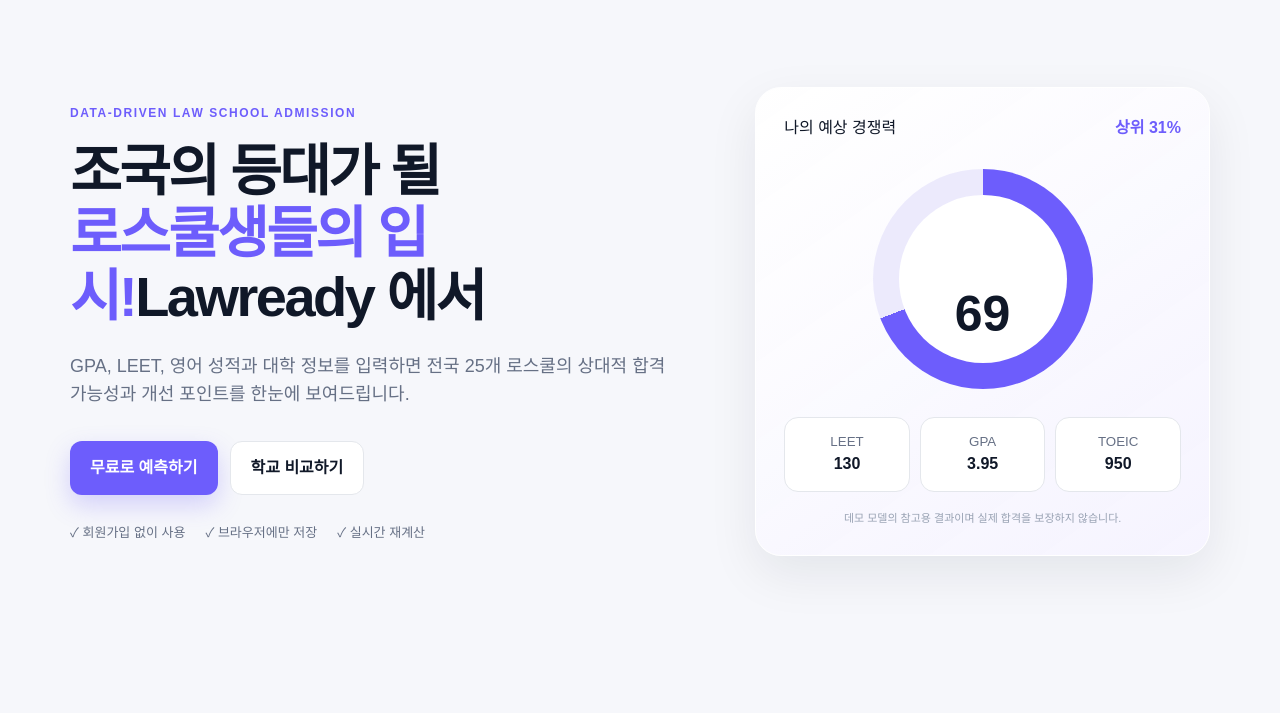
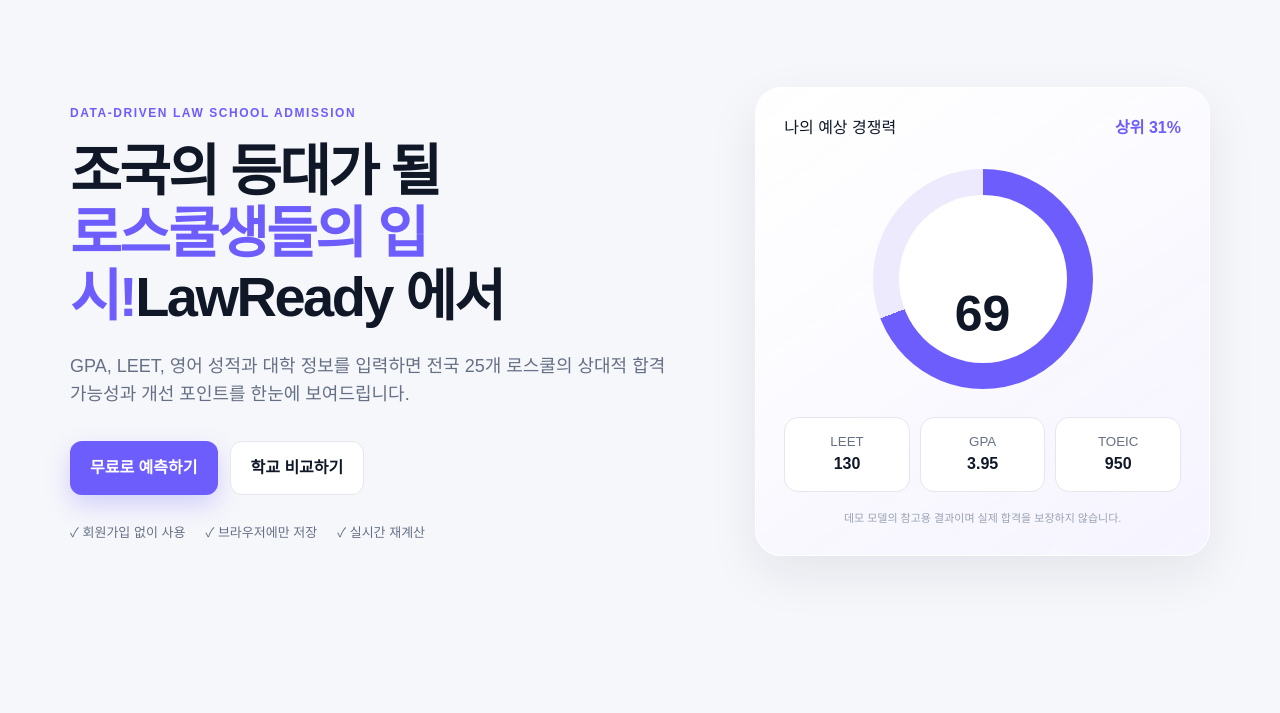
Before and after one commit to leejuwon0719-spec/readyforlawschool, a plain HTML site: page index.html in a window 1280 px wide. Shown: the part 75-788 px from the top of the page. Drawn offline with Linux system fonts and the light colour scheme; a web font is replaced by a local one.

Commit message:
Update index.html

```diff
--- a/index.html
+++ b/index.html
@@ -25,7 +25,7 @@
   <section class="hero">
     <div class="hero-copy">
       <span class="eyebrow">DATA-DRIVEN LAW SCHOOL ADMISSION</span>
-      <h1>조국의 등대가 될<br><em>로스쿨생들의 입시!</em>Lawready 에서</h1>
+      <h1>조국의 등대가 될<br><em>로스쿨생들의 입시!</em>LawReady 에서</h1>
       <p>GPA, LEET, 영어 성적과 대학 정보를 입력하면 전국 25개 로스쿨의 상대적 합격 가능성과 개선 포인트를 한눈에 보여드립니다.</p>
       <div class="hero-actions"><a class="primary" href="#predict">무료로 예측하기</a><a class="secondary" href="#schools">학교 비교하기</a></div>
       <div class="trust"><span>✓ 회원가입 없이 사용</span><span>✓ 브라우저에만 저장</span><span>✓ 실시간 재계산</span></div>
```
